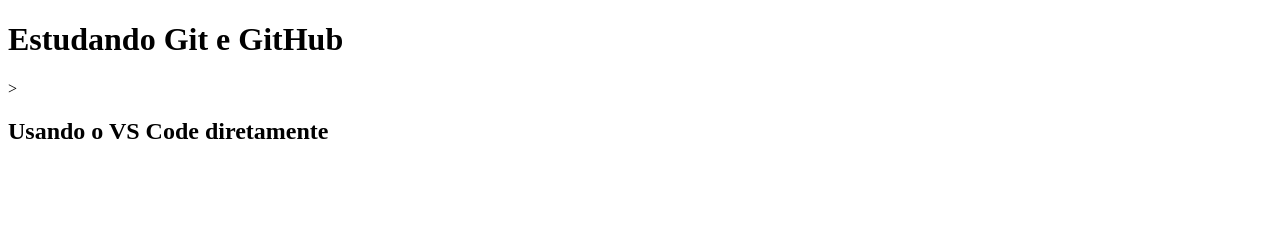
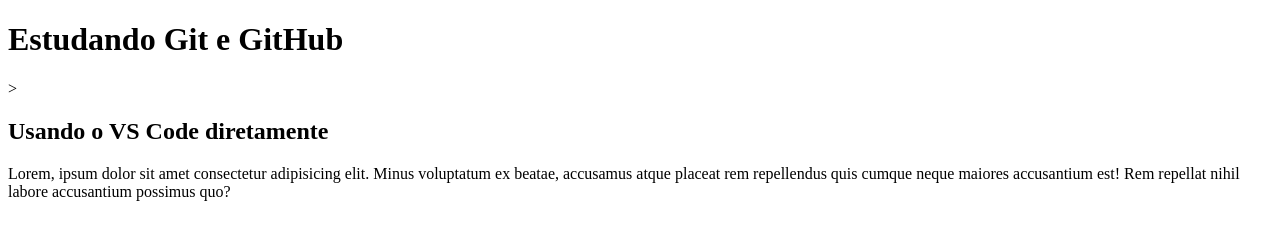
Before and after one commit to araujoalca/aulas-fullstack, a plain HTML site: page index.html in a window 1280 px wide. Drawn offline with Linux system fonts and the light colour scheme.

Commit message:
Parágrafo 1, por André

```diff
--- a/index.html
+++ b/index.html
@@ -9,5 +9,8 @@
 
     <h1>Estudando Git e GitHub</h1>>
     <h2>Usando o VS Code diretamente</h2>
+
+    <p>Lorem, ipsum dolor sit amet consectetur adipisicing elit. Minus voluptatum ex beatae, accusamus atque placeat rem repellendus quis cumque neque maiores accusantium est! Rem repellat nihil labore accusantium possimus quo?</p>
+
 </body>
 </html>
```
